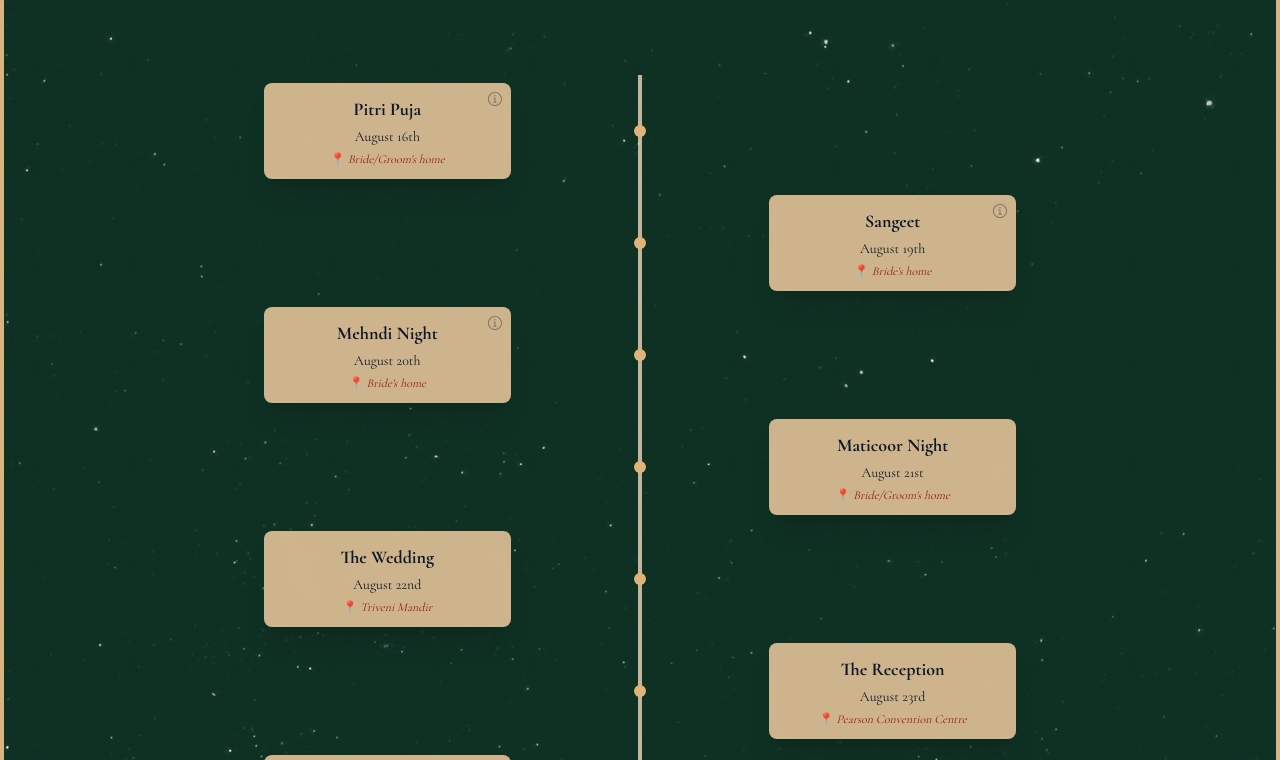
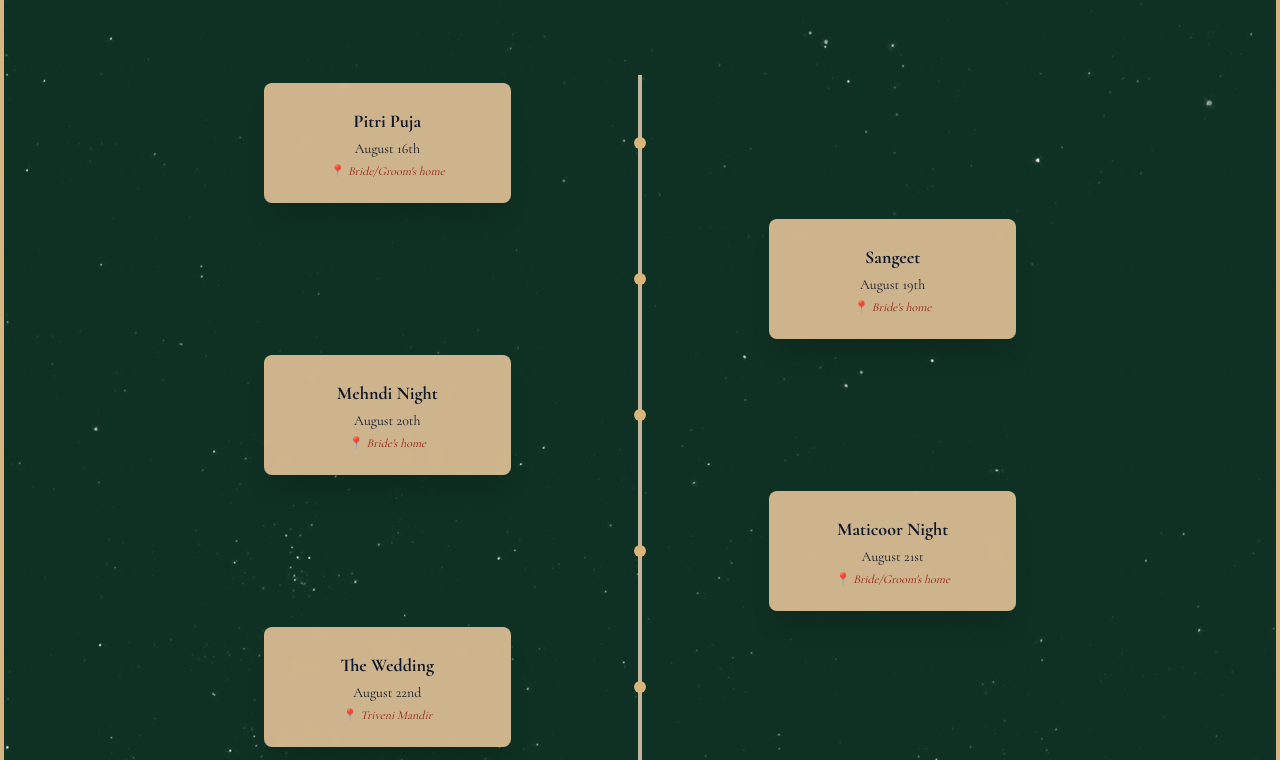
Before and after one commit to amitrambaran/twedsa, a Next.js app: page / in a window 1280 px wide. Shown: the part 980-1740 px from the top of the page. Built offline with nearby package versions, Linux system fonts and the light colour scheme; a web font is replaced by a local one.

Commit message:
💄 switch from tooltip to hover animation

```diff
--- a/components/ui/EventCard.js
+++ b/components/ui/EventCard.js
@@ -1,40 +1,49 @@
-import * as Tooltip from '@radix-ui/react-tooltip';
-import { InfoCircledIcon } from '@radix-ui/react-icons';
+import { useState } from "react";
 
 const EventCard = ({ event }) => {
+  const [showDescription, setShowDescription] = useState(false);
+
   return (
-    <Tooltip.Provider delayDuration={0}>
-      <div className="font-cormorant text-lg text-center bg-[#e4c498]/90 backdrop-blur-sm rounded-lg shadow-xl p-3 transition-all relative">
-        {event.description && (
-          <Tooltip.Root>
-            <Tooltip.Trigger asChild>
-              <button
-                className="absolute top-2 right-2 text-slate-900/40 hover:text-slate-900/60 focus:outline-none touch-manipulation p-2 -m-2"
-                aria-label="View event description"
-              >
-                <InfoCircledIcon className="w-4 h-4" />
-              </button>
-            </Tooltip.Trigger>
-            <Tooltip.Portal>
-              <Tooltip.Content
-                className="font-cormorant bg-[#e4c498] text-slate-900 px-4 py-3 rounded-md shadow-lg text-sm max-w-[300px] leading-relaxed whitespace-pre-line text-center z-50 select-none touch-manipulation"
-                style={{ backgroundColor: '#e4c498' }}
-                sideOffset={5}
-                onPointerDownOutside={(e) => e.preventDefault()}
-              >
-                {event.description}
-                <Tooltip.Arrow className="fill-[#e4c498]" />
-              </Tooltip.Content>
-            </Tooltip.Portal>
-          </Tooltip.Root>
-        )}
+    <div
+      className={`font-cormorant text-lg text-center bg-[#e4c498]/90 backdrop-blur-sm rounded-lg shadow-xl
+        transition-all duration-500 ease-in-out relative cursor-pointer overflow-hidden
+        ${showDescription ? "h-[200px]" : "h-[120px]"}`}
+      onClick={() => setShowDescription(!showDescription)}
+      onMouseEnter={() => setShowDescription(true)}
+      onMouseLeave={() => setShowDescription(false)}
+    >
+      <div
+        className={`transition-all duration-500 ease-in-out h-full flex flex-col justify-center p-3
+          ${
+            showDescription
+              ? "translate-y-[-100%] opacity-0"
+              : "translate-y-0 opacity-100"
+          }`}
+      >
         <h3 className="text-slate-900 font-bold">{event.title}</h3>
         <p className="text-slate-900 text-sm mt-1">{event.date}</p>
         <p className="text-red-800 text-xs mt-1">
           📍 <span className="italic">{event.location}</span>
         </p>
       </div>
-    </Tooltip.Provider>
+
+      {event.description && (
+        <div
+          className={`transition-all duration-500 ease-in-out h-full p-3 flex items-center
+            ${
+              showDescription
+                ? "translate-y-[-100%] opacity-100"
+                : "translate-y-0 opacity-0"
+            }`}
+        >
+          <div className="overflow-y-auto max-h-full scrollbar-thin scrollbar-thumb-amber-900">
+            <p className="text-slate-900 text-sm whitespace-pre-line">
+              {event.description}
+            </p>
+          </div>
+        </div>
+      )}
+    </div>
   );
 };
 
```
